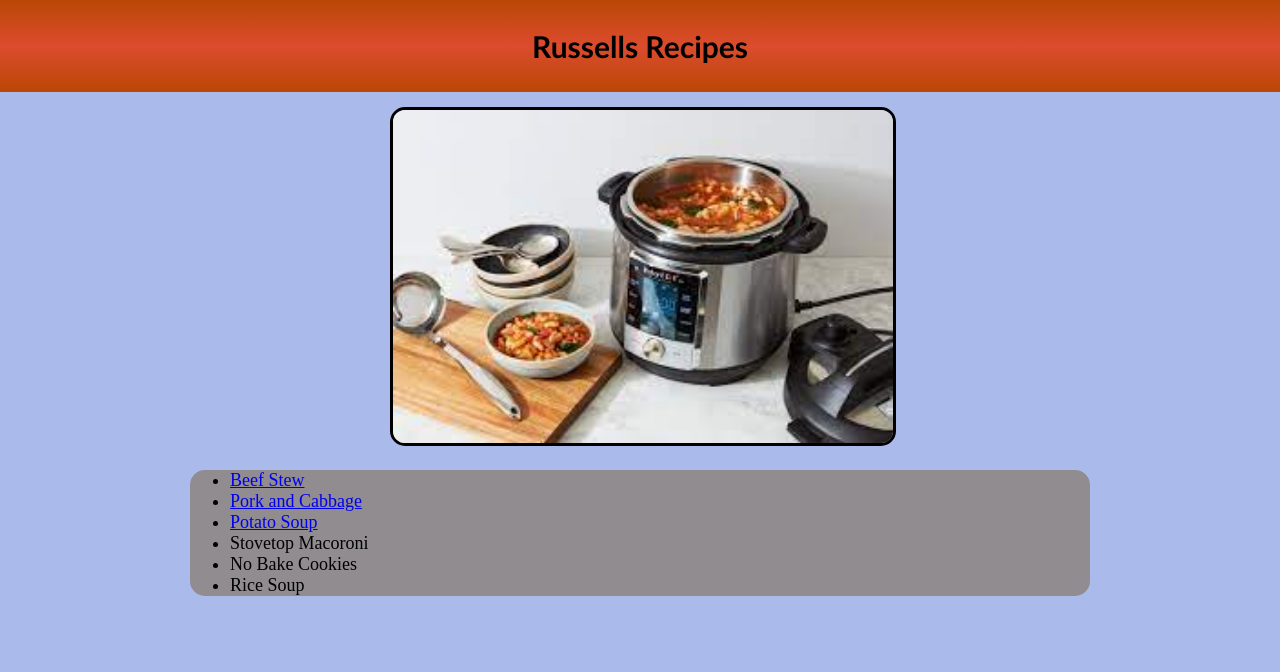
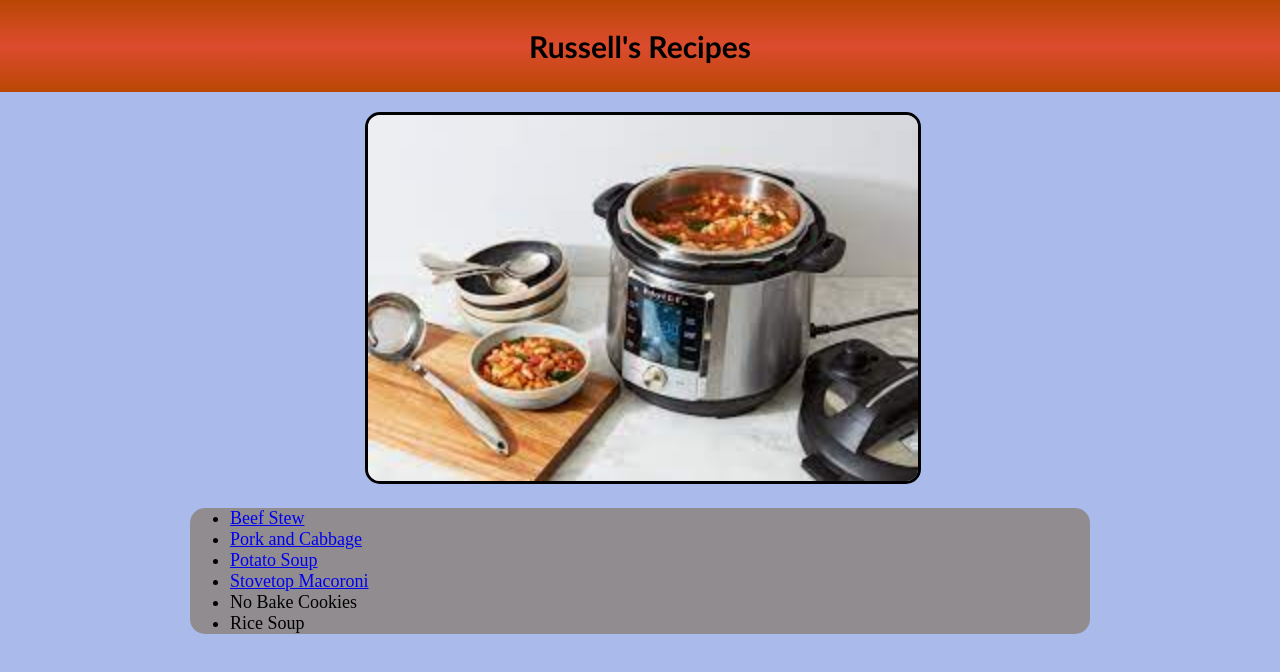
Before and after one commit to russell5393/recipes, a plain HTML site: page index.html in a window 1280 px wide. Drawn offline with Linux system fonts and the light colour scheme.

Commit message:
changes to CSS

```diff
--- a/index.html
+++ b/index.html
@@ -16,7 +16,7 @@ add in a tab for general cook information like temp that meat cooks o or instapo
     </head>
     <body>
         <div class="header">
-            <h1>Russells Recipes</h1>
+            <h1>Russell's Recipes</h1>
         </div>
         <div class="slideshow">
             <img src="./images/Instapot.jpeg" alt="Instapot Picture">
@@ -26,7 +26,7 @@ add in a tab for general cook information like temp that meat cooks o or instapo
                 <li><a href="./Recipes/beef_stew.html">Beef Stew</a></li>
                 <li><a href="./Recipes/pork_n_cabbage.html">Pork and Cabbage</a></li>
                 <li><a href="./Recipes/potato_soup.html">Potato Soup</a></li>
-                <li>Stovetop Macoroni</li>
+                <li><a href="https://tastesbetterfromscratch.com/homemade-mac-and-cheese/" target="blank">Stovetop Macoroni</a></li>
                 <li>No Bake Cookies</li>
                 <li>Rice Soup</li>
             </ul>
--- a/styles.css
+++ b/styles.css
@@ -12,17 +12,16 @@ body {
     background-color: #aabaea;
 }
 
-.slideshow {
-    margin: 15px auto 0px auto;
-    text-align: center;
-    width: 500px;
-    height: auto;
-}
-
 img {
     border-radius: 15px;
     border: solid;
     width: 100%;
+}
+
+.slideshow {
+    margin: 20px auto;
+    max-width: 550px;
+    height: auto;
 }
 
 .recipe_list {
@@ -33,15 +32,15 @@ img {
     font-size: 18px;
 }
 
-@media (max-width: 800px){
+@media (max-width: 940px){
     .recipe_list {
         margin: 20px;
     }
 }
 
-@media (max-width: 500px){
+@media (max-width: 710px){
     .slideshow {
-        margin: 20px;
+        margin: 20px 80px;
         width: auto;
         height: auto;
     }
```
